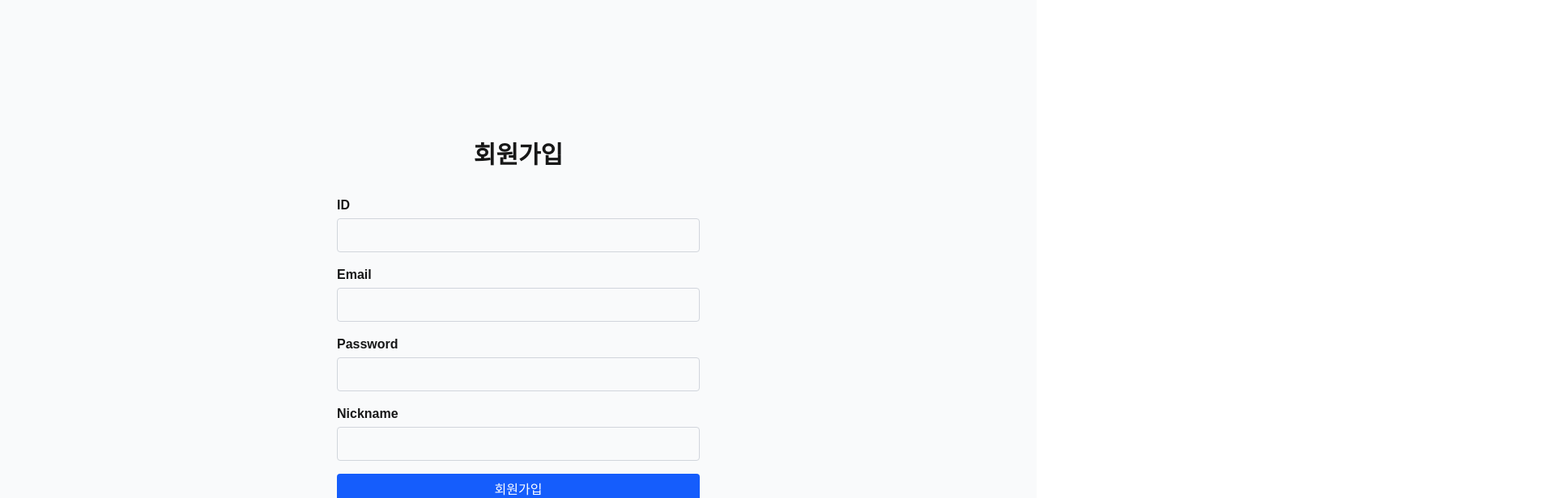
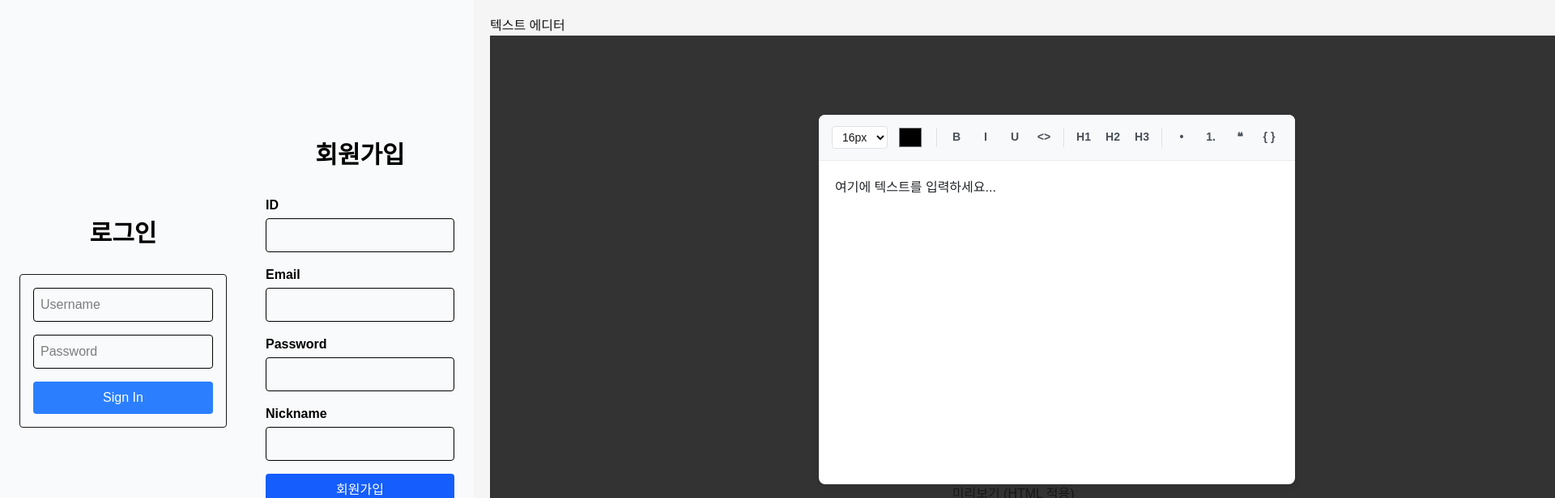
Before and after one commit to saugjong0521/forum_frontend, a Next.js app: page / in a window 1280 px wide. Shown: the top 616 px of the page at 81% size, 1920 px wide, since content can reach past the window. Built offline with nearby package versions, Linux system fonts and the light colour scheme; no server answers.

Commit message:
(20250812) update_sign-in

```diff
--- /dev/null
+++ b/app/components/SignInBox.tsx
@@ -0,0 +1,43 @@
+'use client'
+
+import { useSignIn } from "../hooks/useSignIn";
+
+const SignInBox = () => {
+    const { formData, handleChange, handleSubmit, loading, error, success } = useSignIn();
+
+    return (
+        <form onSubmit={handleSubmit} className="flex flex-col gap-4 w-64 p-4 border rounded">
+            <input
+                type="text"
+                name="username"
+                value={formData.username}
+                onChange={handleChange}
+                placeholder="Username"
+                className="border p-2 rounded text-[#000] border-[#000]"
+                required
+            />
+            <input
+                type="password"
+                name="password"
+                value={formData.password}
+                onChange={handleChange}
+                placeholder="Password"
+                className="border p-2 rounded text-[#000] border-[#000]"
+                required
+            />
+
+            <button
+                type="submit"
+                disabled={loading}
+                className="bg-blue-500 text-white p-2 rounded hover:bg-blue-600 disabled:opacity-50"
+            >
+                {loading ? "Signing in..." : "Sign In"}
+            </button>
+
+            {error && <p className="text-red-500 text-sm">{error}</p>}
+            {success && <p className="text-green-500 text-sm">Login successful!</p>}
+        </form>
+    );
+}
+
+export default SignInBox;
--- a/app/components/SignUpBox.tsx
+++ b/app/components/SignUpBox.tsx
@@ -9,50 +9,58 @@ const SignUpBox = () => {
   return (
     <form className="flex flex-col gap-4 w-full max-w-md" onSubmit={handleSubmit}>
       <label className="flex flex-col">
-        <span className="font-semibold mb-1">ID</span>
+        <span className="font-semibold mb-1">
+          <p className=" text-[#000]">ID</p>
+        </span>
         <input
           type="text"
           name="username"
           value={formData.username}
           onChange={handleChange}
           required
-          className="border border-gray-300 rounded px-3 py-2 focus:outline-none focus:ring-2 focus:ring-blue-500"
+          className="border border-[#000] text-[#000] rounded px-3 py-2 focus:outline-none focus:ring-2 focus:ring-blue-500"
         />
       </label>
 
       <label className="flex flex-col">
-        <span className="font-semibold mb-1">Email</span>
+        <span className="font-semibold mb-1">
+          <p className=" text-[#000]">Email</p>
+        </span>
         <input
           type="email"
           name="email"
           value={formData.email}
           onChange={handleChange}
           required
-          className="border border-gray-300 rounded px-3 py-2 focus:outline-none focus:ring-2 focus:ring-blue-500"
+          className="border border-[#000] text-[#000] rounded px-3 py-2 focus:outline-none focus:ring-2 focus:ring-blue-500"
         />
       </label>
 
       <label className="flex flex-col">
-        <span className="font-semibold mb-1">Password</span>
+        <span className="font-semibold mb-1">
+          <p className=" text-[#000]">Password</p>
+        </span>
         <input
           type="password"
           name="password"
           value={formData.password}
           onChange={handleChange}
           required
-          className="border border-gray-300 rounded px-3 py-2 focus:outline-none focus:ring-2 focus:ring-blue-500"
+          className="border border-[#000] text-[#000] rounded px-3 py-2 focus:outline-none focus:ring-2 focus:ring-blue-500"
         />
       </label>
 
       <label className="flex flex-col">
-        <span className="font-semibold mb-1">Nickname</span>
+        <span className="font-semibold mb-1">
+          <p className=" text-[#000]">Nickname</p>
+        </span>
         <input
           type="text"
           name="nickname"
           value={formData.nickname}
           onChange={handleChange}
           required
-          className="border border-gray-300 rounded px-3 py-2 focus:outline-none focus:ring-2 focus:ring-blue-500"
+          className="border border-[#000] text-[#000] rounded px-3 py-2 focus:outline-none focus:ring-2 focus:ring-blue-500"
         />
       </label>
 
--- a/app/constants/path.ts
+++ b/app/constants/path.ts
@@ -1,5 +1,6 @@
 
 export const PATH = {
   SIGNUP: "/auth/signup",
+  SIGNIN: "/auth/login",
 
 } as const;
--- /dev/null
+++ b/app/hooks/useSignIn.tsx
@@ -0,0 +1,54 @@
+'use client'
+
+import { useState } from "react"
+import { SignData } from "../types/sign"
+import { api } from "../api";
+import { PATH } from "../constants/path";
+
+
+const useSignIn = () => {
+    const [formData, setFormData] = useState<SignData>({
+        username: '',
+        email: '',
+        password: '',
+        nickname: ''
+    });
+
+    const [loading, setLoading] = useState(false);
+    const [error, setError] = useState<string | null>(null);
+    const [success, setSuccess] = useState(false);
+
+    const handleChange = (e: React.ChangeEvent<HTMLInputElement>) => {
+        const { name, value } = e.target;
+        setFormData((prev) => ({ ...prev, [name]: value }));
+    };
+
+    const handleSubmit = async (e: React.FormEvent) => {
+        e.preventDefault();
+        setLoading(true);
+        setError(null);
+        setSuccess(false);
+
+        try {
+            const { username, password } = formData;
+            await api.post(PATH.SIGNIN, { username, password });
+            setSuccess(true);
+            setFormData({ username: "", password: "", email: "", nickname: "" });
+        } catch (err: any) {
+            setError(err.response?.data?.message || "로그인에 실패했습니다.");
+        } finally {
+            setLoading(false);
+        }
+    };
+
+    return {
+        formData,
+        handleChange,
+        handleSubmit,
+        loading,
+        error,
+        success,
+    };
+};
+
+export { useSignIn }
--- a/app/page.tsx
+++ b/app/page.tsx
@@ -1,14 +1,12 @@
 
-import EditorPage from "./page/EditorPage";
-import SignUpPage from "./page/modal/SignUpPage";
+import MainPage from "./page/MainPage";
 
 export default function Home() {
 
 
   return (
     <>
-      <SignUpPage/>
-      <EditorPage />
+      <MainPage />
     </>
   );
 }
--- /dev/null
+++ b/app/page/MainPage.tsx
@@ -0,0 +1,20 @@
+import EditorPage from "./EditorPage"
+import SignInPage from "./modal/SignInPage"
+import SignUpPage from "./modal/SignUpPage"
+
+
+const MainPage = () => {
+
+    return (
+        <div className="w-screen h-screen flex justify-center items-center bg-[#222222]">
+            <div className="max-w-[1400px] w-full h-full bg-[#bbb] flex">
+                <SignInPage />
+                <SignUpPage />
+                <EditorPage />
+            </div>
+        </div>
+    )
+
+}
+
+export default MainPage
--- /dev/null
+++ b/app/page/modal/SignInPage.tsx
@@ -0,0 +1,15 @@
+
+
+import SignInBox from "@/app/components/SignInBox";
+import React from "react";
+
+const SignInPage = () => {
+  return (
+    <div className="min-h-screen flex flex-col items-center justify-center bg-gray-50 p-6">
+      <h1 className="text-3xl font-bold mb-8 text-[#000]">로그인</h1>
+      <SignInBox />
+    </div>
+  );
+};
+
+export default SignInPage;
--- a/app/page/modal/SignUpPage.tsx
+++ b/app/page/modal/SignUpPage.tsx
@@ -5,7 +5,7 @@ import React from "react";
 const SignUpPage = () => {
   return (
     <div className="min-h-screen flex flex-col items-center justify-center bg-gray-50 p-6">
-      <h1 className="text-3xl font-bold mb-8">회원가입</h1>
+      <h1 className="text-3xl font-bold mb-8 text-[#000]">회원가입</h1>
       <SignUpBox />
     </div>
   );
```
